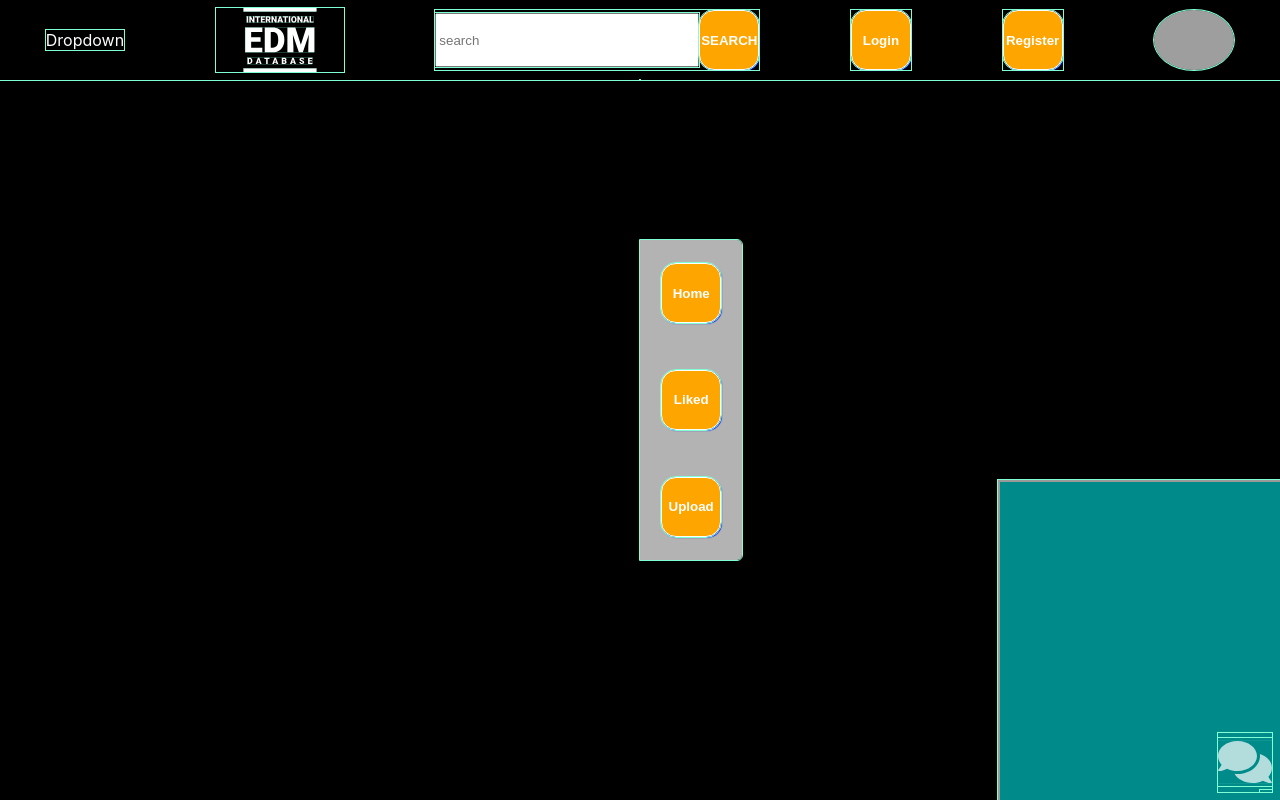
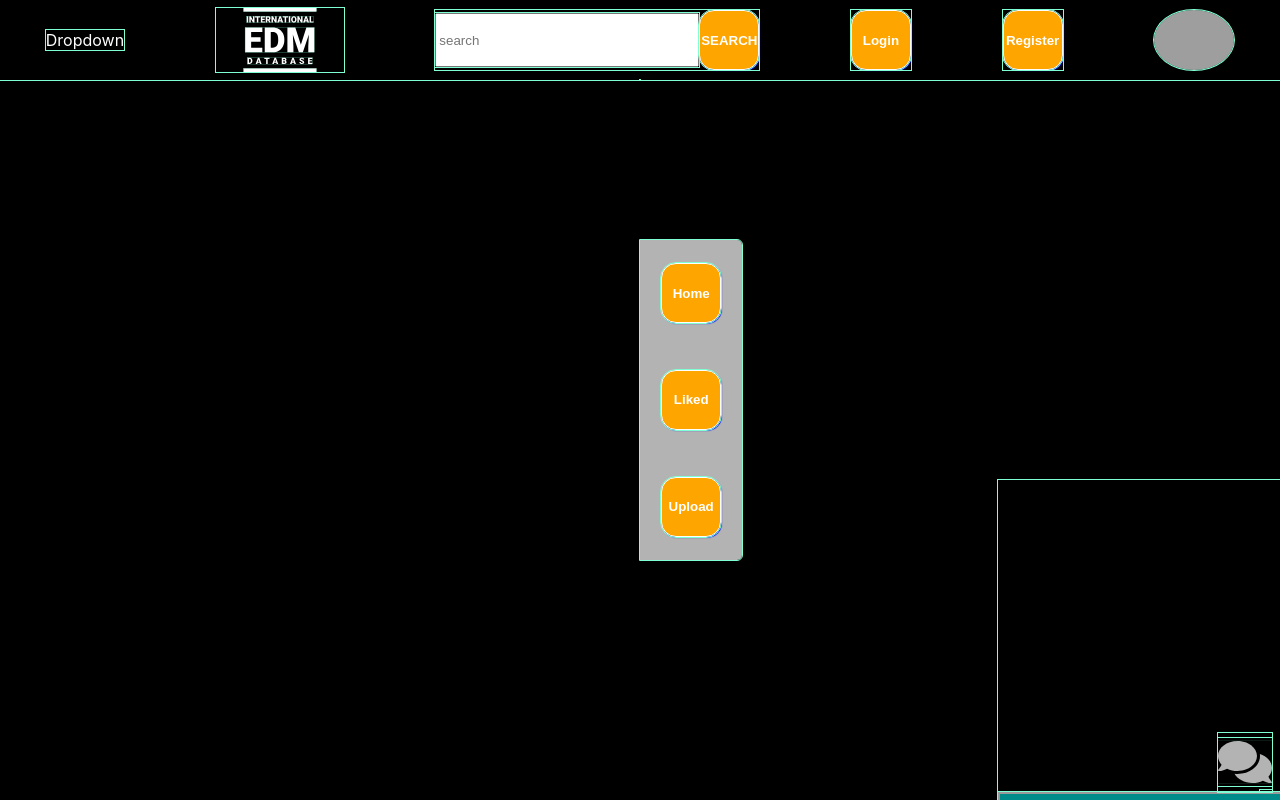
Before and after one commit to RicoVendritto/Project-4, a React (Create React App) app in the folder frontend/: page / in a window 1280 px wide. Built offline with nearby package versions, Linux system fonts and the light colour scheme; grey boxes are pictures that could not be loaded.

Commit message:
Created ChatBoard component

```diff
--- a/frontend/src/components/ChatBoard.js
+++ b/frontend/src/components/ChatBoard.js
@@ -1,17 +1,42 @@
-import React from "react";
+import React, { Component } from "react";
 import { FontAwesomeIcon } from "@fortawesome/react-fontawesome";
 import { faComments } from "@fortawesome/free-solid-svg-icons";
-
 const chat = <FontAwesomeIcon icon={faComments} />;
 
-const ChatBoard = () => {
-  return (
-    <div className="chatBoard">
-      <iframe url="http://localhost:4000/"></iframe>
-      <button className="toggleChat"></button>
-      <i className="toggleChat">{chat}</i>
-    </div>
-  );
-};
+class ChatBoard extends Component {
+  constructor(props) {
+    super(props);
+    this.state = {};
+  }
+
+  chatToggle = () => {
+    let chatApp = document.querySelector("iframe");
+    let chatIcon = document.querySelector("i");
+    chatApp.classList.contains("is-active")
+      ? chatApp.classList.remove("is-active")
+      : chatApp.classList.add("is-active");
+    chatApp.classList.contains("not-active")
+      ? chatApp.classList.remove("not-active")
+      : chatApp.classList.add("not-active");
+    chatIcon.classList.contains("grayed-out")
+      ? chatIcon.classList.remove("grayed-out")
+      : chatIcon.classList.add("grayed-out");
+  };
+
+  render() {
+    return (
+      <div className="chatBoard">
+        <iframe
+          className="chatApp not-active"
+          url="http://localhost:4000/"
+        ></iframe>
+        <button className="toggleChat"></button>
+        <i onClick={() => this.chatToggle()} className="toggleChat">
+          {chat}
+        </i>
+      </div>
+    );
+  }
+}
 
 export default ChatBoard;
```
